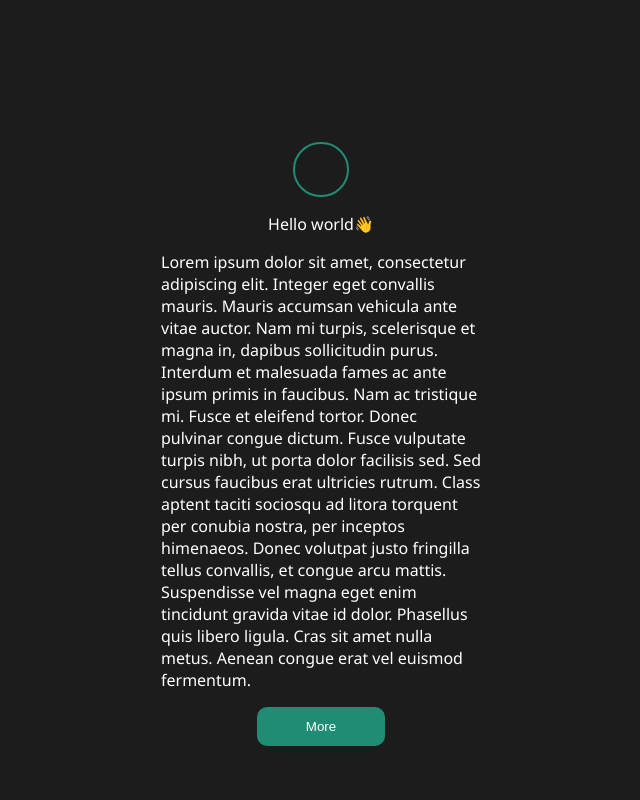
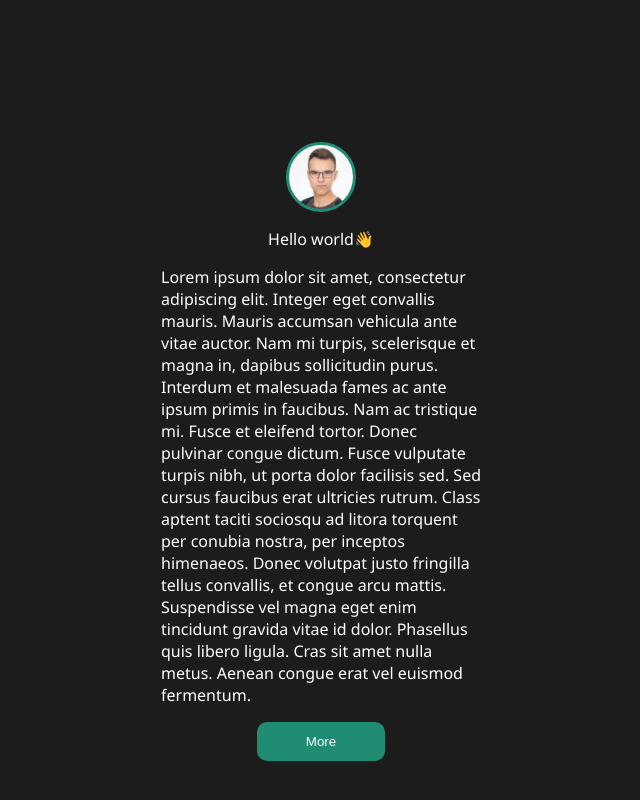
Before and after one commit to ErykSzulczynski/Portfolio, a Gatsby site: page / in a window 1280 px wide. Shown: the part 874-1674 px from the top of the page, without its empty margins (319-959 px from the left). Built offline with nearby package versions, Linux system fonts and the light colour scheme; Gatsby itself is replaced by a stand-in of ours.

Commit message:
Added photo in about section

```diff
--- a/src/components/about/About.js
+++ b/src/components/about/About.js
@@ -4,7 +4,8 @@ import styles from "./about.module.scss"
 export default function About() {
   return (
     <div className={styles.about}>
-      <div className={styles.about__photo}></div>
+      <div className={styles.about__photo}>
+      </div>
       <p className={styles.about__title}>Hello world👋</p>
       <p className={styles.about__content}>
         Lorem ipsum dolor sit amet, consectetur adipiscing elit. Integer eget
--- a/src/components/about/about.module.scss
+++ b/src/components/about/about.module.scss
@@ -25,13 +25,16 @@
     &__photo{
         width: 20vw;
         height: 20vw;
-        border: 2px solid $base-color;
+        border: 3px solid $base-color;
         border-radius: 50%;
         margin: 0 auto;
+        background-image: url('./photo.png');
+        background-size: cover;
+        background-position: center;
 
         @include xl{
-            width: 4vw;
-            height: 4vw;
+            width: 5vw;
+            height: 5vw;
         }
     }
 
```
Also changed, not shown: src/components/about/photo.png (added).
